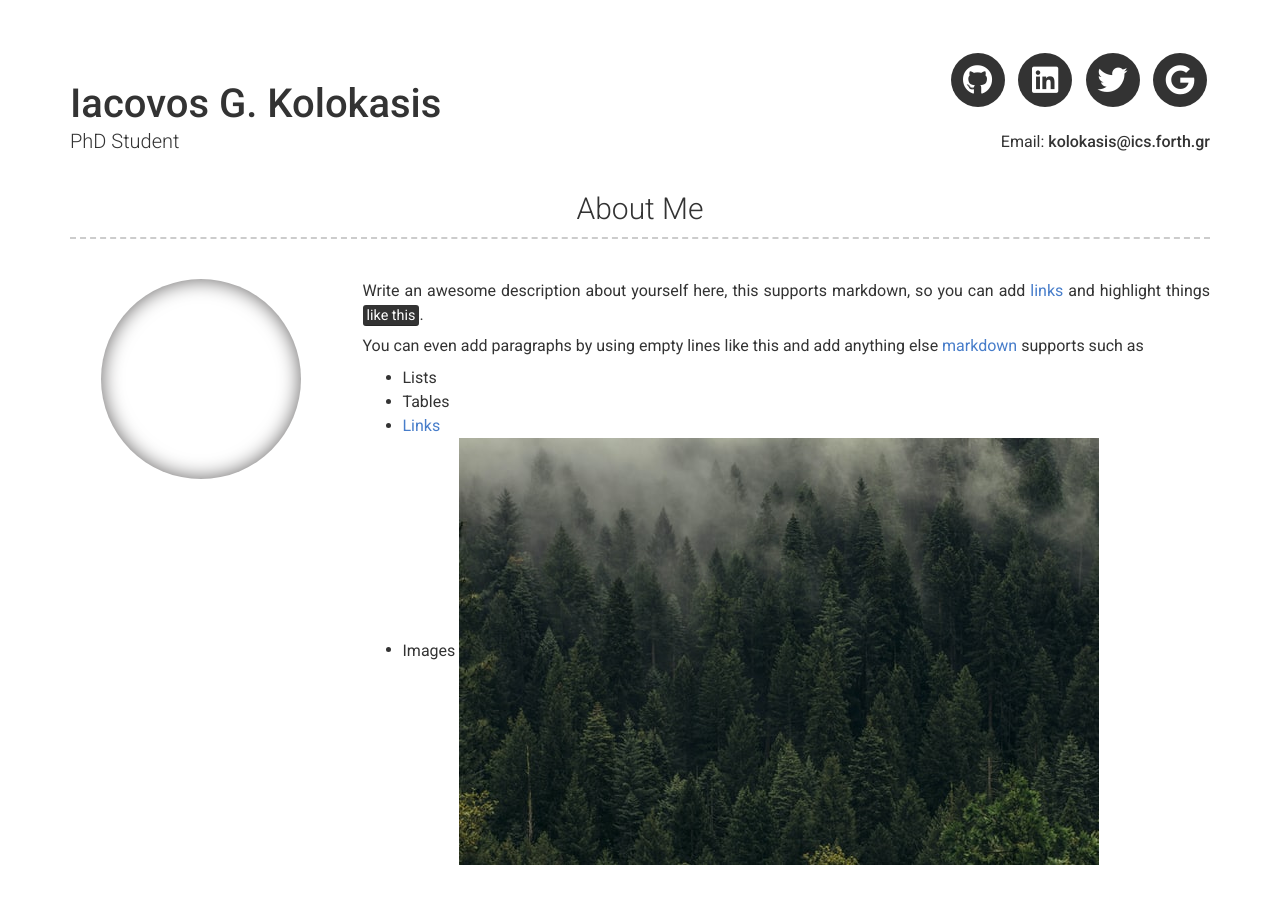
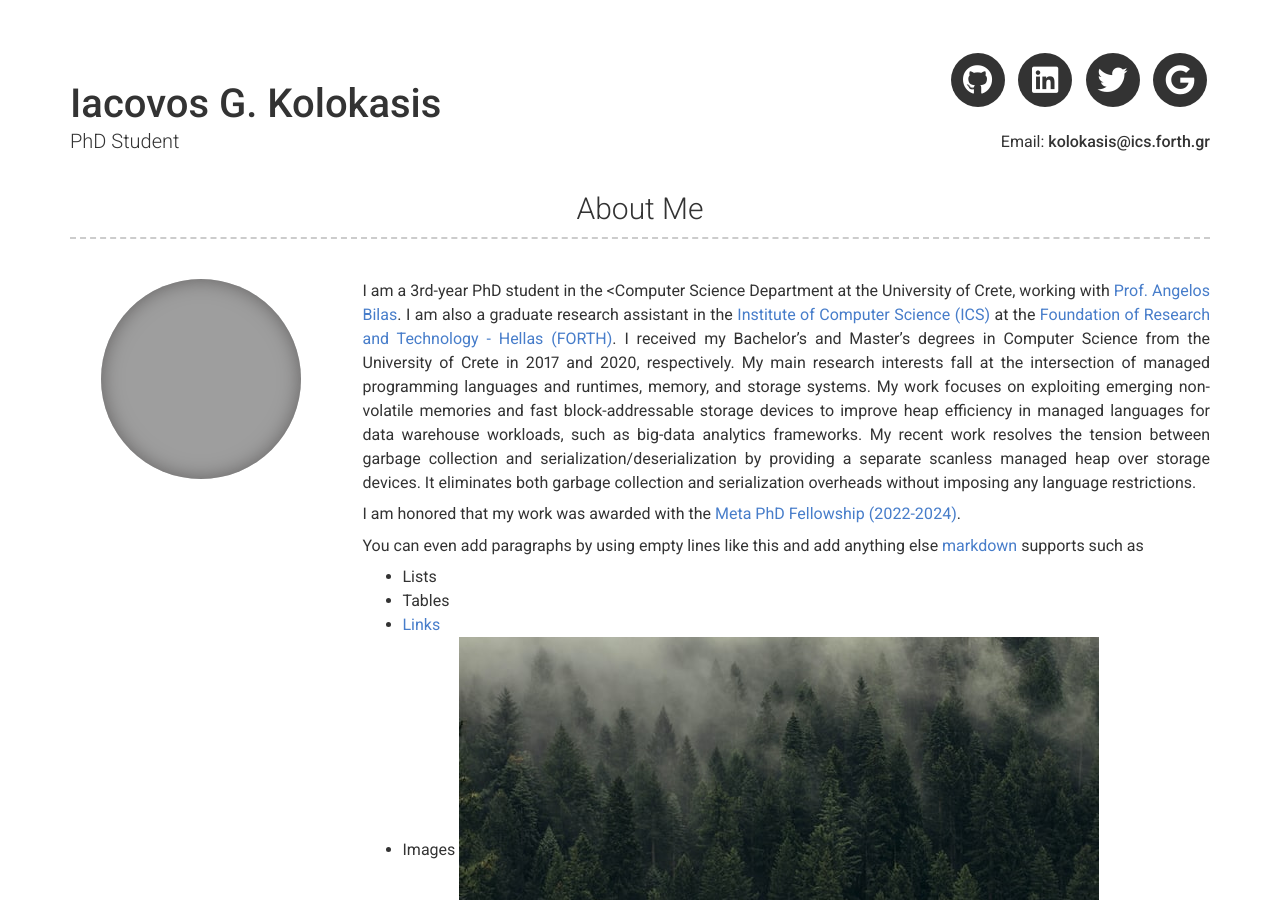
Before and after one commit to jackkolokasis/kolokasis.github.io, a Jekyll site: the page built from index.md, in a window 1280 px wide and 900 px high. Built offline with Jekyll 4.4.1, drawn with Linux system fonts in a browser that asks for light colours; nearby versions of some CDN libraries; grey boxes are pictures that could not be loaded.

Commit message:
Update about me section

```diff
--- a/_config.yml
+++ b/_config.yml
@@ -41,9 +41,27 @@
 
 # About Section
 # about_title: About Me (Use this to override about section title)
-about_profile_image: Directory of profile image (eg. images/profile.jpg)
+about_profile_image: images/kolokasis.jpg
 about_content: | # this will include new lines to allow paragraphs
-  Write an awesome description about yourself here, this supports markdown, so you can add [links](http://foobar.com) and highlight things <mark>like this</mark>.
+
+  I am a 3rd-year PhD student in the <Computer Science Department at the
+  University of Crete, working with <a href="https://users.ics.forth.gr/~bilas">Prof. Angelos Bilas</a>.
+  I am also a graduate research assistant in the <a
+  href="https://www.ics.forth.gr/carv/">Institute of Computer Science (ICS)</a>
+  at the <a href="https://www.forth.gr/">Foundation of Research and Technology -
+  Hellas (FORTH)</a>. I received my Bachelor’s and Master’s degrees in Computer
+  Science from the University of Crete in 2017 and 2020, respectively. My main
+  research interests fall at the intersection of managed programming languages
+  and runtimes, memory, and storage systems. My work focuses on exploiting
+  emerging non-volatile memories and fast block-addressable storage devices to
+  improve heap efficiency in managed languages for data warehouse workloads,
+  such as big-data analytics frameworks. My recent work resolves the tension
+  between garbage collection and serialization/deserialization by providing a
+  separate scanless managed heap over storage devices. It eliminates both
+  garbage collection and serialization overheads without imposing any language
+  restrictions.
+
+  I am honored that my work was awarded with the <a href="https://research.facebook.com/fellows/kolokasis-iacovos-g/">Meta PhD Fellowship (2022-2024)</a>.
 
   You can even add paragraphs by using empty lines like this and add anything else [markdown](https://www.markdownguide.org/getting-started#what-is-markdown) supports such as
     - Lists
```
